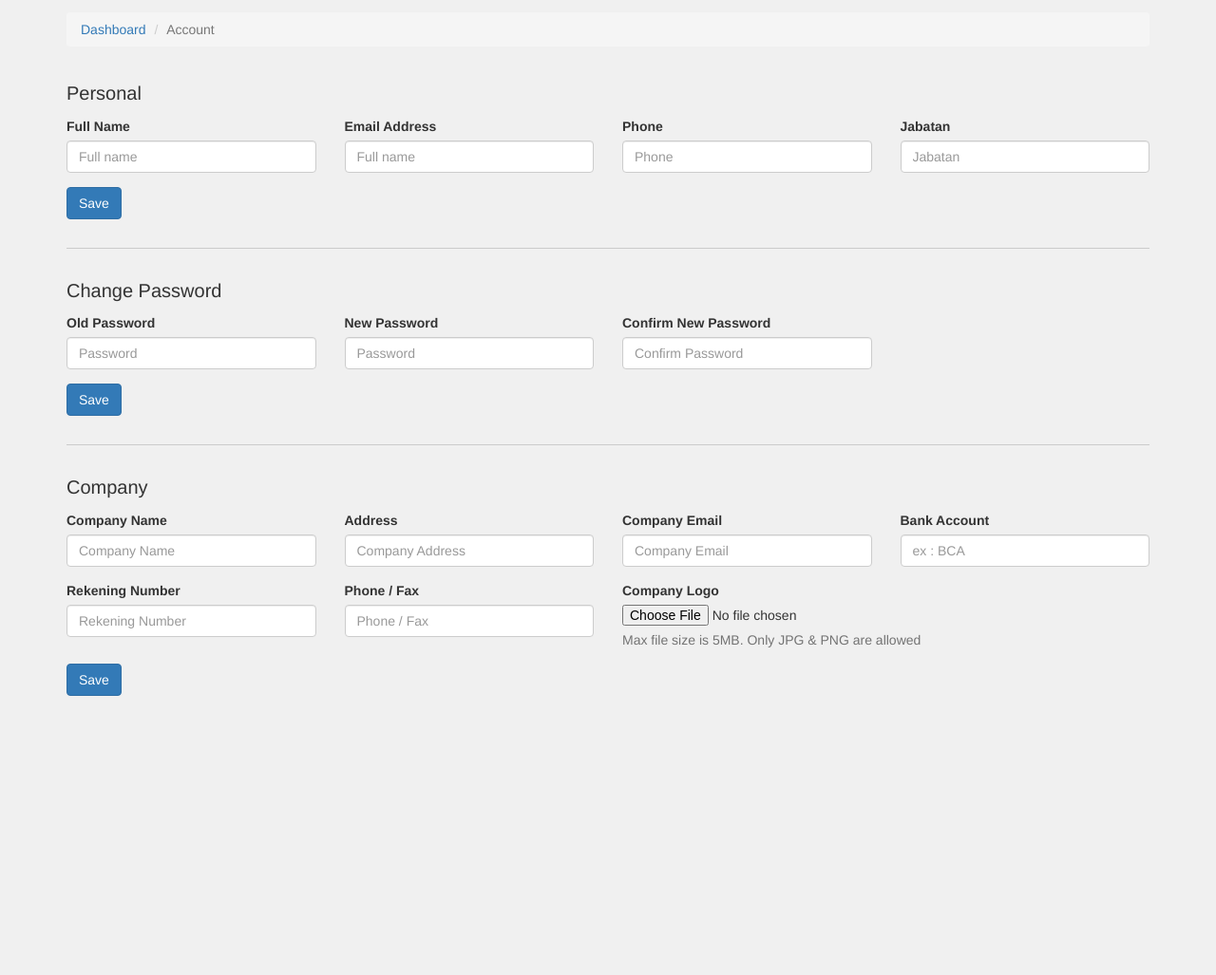
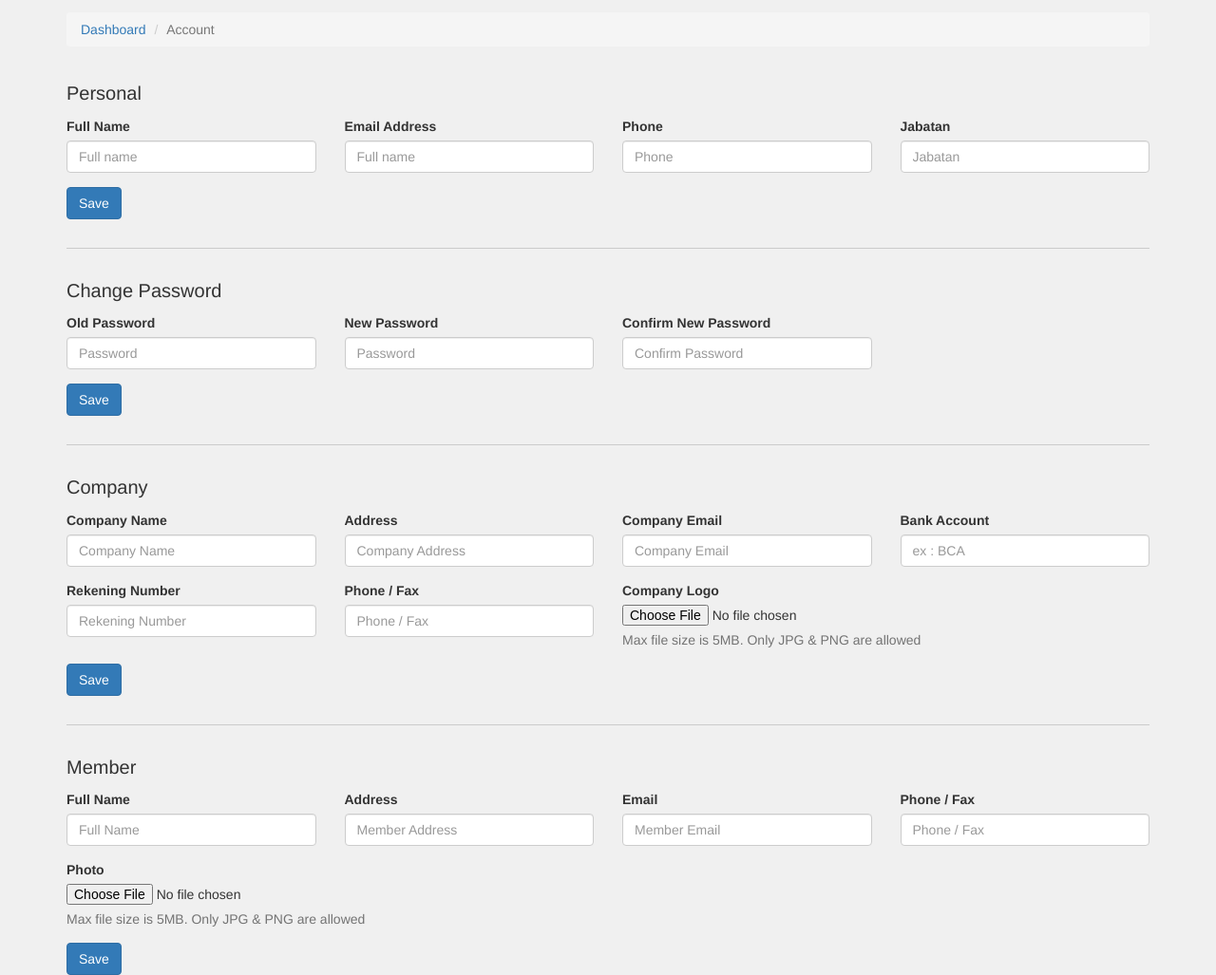
Before and after one commit to ganfadhil/jayamustika, a plain HTML site: page account.html in a window 1280 px wide. Shown: the part 57-1084 px from the top of the page at 95% size. Before the commit the page ends 800 px from the top, so only its background shows below. Drawn offline with nearby package versions, Linux system fonts and the light colour scheme.

Commit message:
nambah form untuk add new member

```diff
--- a/account.html
+++ b/account.html
@@ -221,6 +221,51 @@
           </div>
         </form>
       </div>
+      <div class="hr"></div>
+      <!-- Member -->
+      <div class="row">
+        <div class="col-lg-12">
+          <p class="account-section-title">Member</p>
+        </div>
+      </div>
+      <div class="row">
+        <form action="">
+          <div class="col-lg-3 col-md-3 col-sm-6 col-xs-12">
+            <div class="form-group">
+              <label for="fullName">Full Name</label>
+              <input type="text" class="form-control" id="fullName" placeholder="Full Name" required="required"/>
+            </div>
+          </div>
+          <div class="col-lg-3 col-md-3 col-sm-6 col-xs-12">
+            <div class="form-group">
+              <label for="memberAddress">Address</label>
+              <input type="text" class="form-control" id="memberAddress" placeholder="Member Address" required="required"/>
+            </div>
+          </div>
+          <div class="col-lg-3 col-md-3 col-sm-6 col-xs-12">
+            <div class="form-group">
+              <label for="email">Email</label>
+              <input type="email" class="form-control" id="email" placeholder="Member Email" required="required"/>
+            </div>
+          </div>
+          <div class="col-lg-3 col-md-3 col-sm-6 col-xs-12">
+            <div class="form-group">
+              <label for="companyPhone">Phone / Fax</label>
+              <input type="phone" class="form-control" id="companyPhone" placeholder="Phone / Fax" required="required"/>
+            </div>
+          </div>
+          <div class="col-lg-6 col-md-6 col-sm-12 col-xs-12">
+            <div class="form-group">
+              <label for="memberPhoto">Photo</label>
+              <input type="file" id="memberPhoto" required="required">
+              <p class="help-block">Max file size is 5MB. Only JPG & PNG are allowed</p>
+            </div>
+          </div>
+          <div class="col-lg-12">
+            <button type="submit" class="btn btn-primary">Save</button>
+          </div>
+        </form>
+      </div>
     </div>
     <!-- jQuery (necessary for Bootstrap's JavaScript plugins) -->
     <script src="https://ajax.googleapis.com/ajax/libs/jquery/1.12.4/jquery.min.js"></script>
```
Also changed, not shown: index.html (+1 -0 lines).
